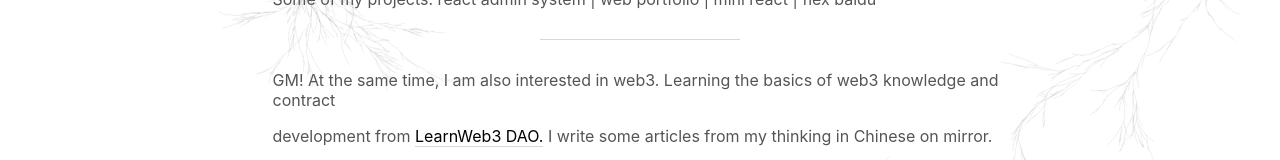
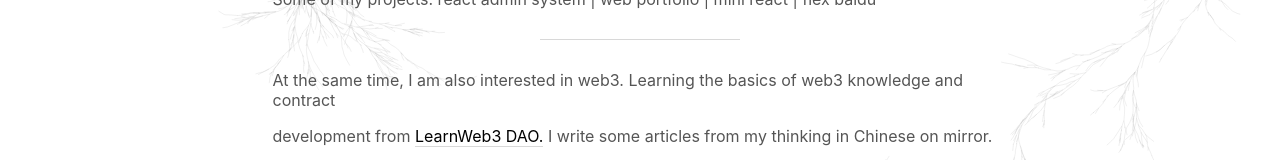
Before and after one commit to lesenelir/lesenelir.zz, a Next.js app: page / in a window 1280 px wide. Shown: the part 521-681 px from the top of the page. Built offline with nearby package versions, Linux system fonts and the light colour scheme.

Commit message:
chore: delete gm

```diff
--- a/components/Home/home.js
+++ b/components/Home/home.js
@@ -52,7 +52,7 @@ function Home() {
 
         <article>
           <p>
-            GM! At the same time, I am also interested in web3. Learning the basics of web3 knowledge and contract
+            At the same time, I am also interested in web3. Learning the basics of web3 knowledge and contract
           </p>
           <p>
             development from {' '}
```
